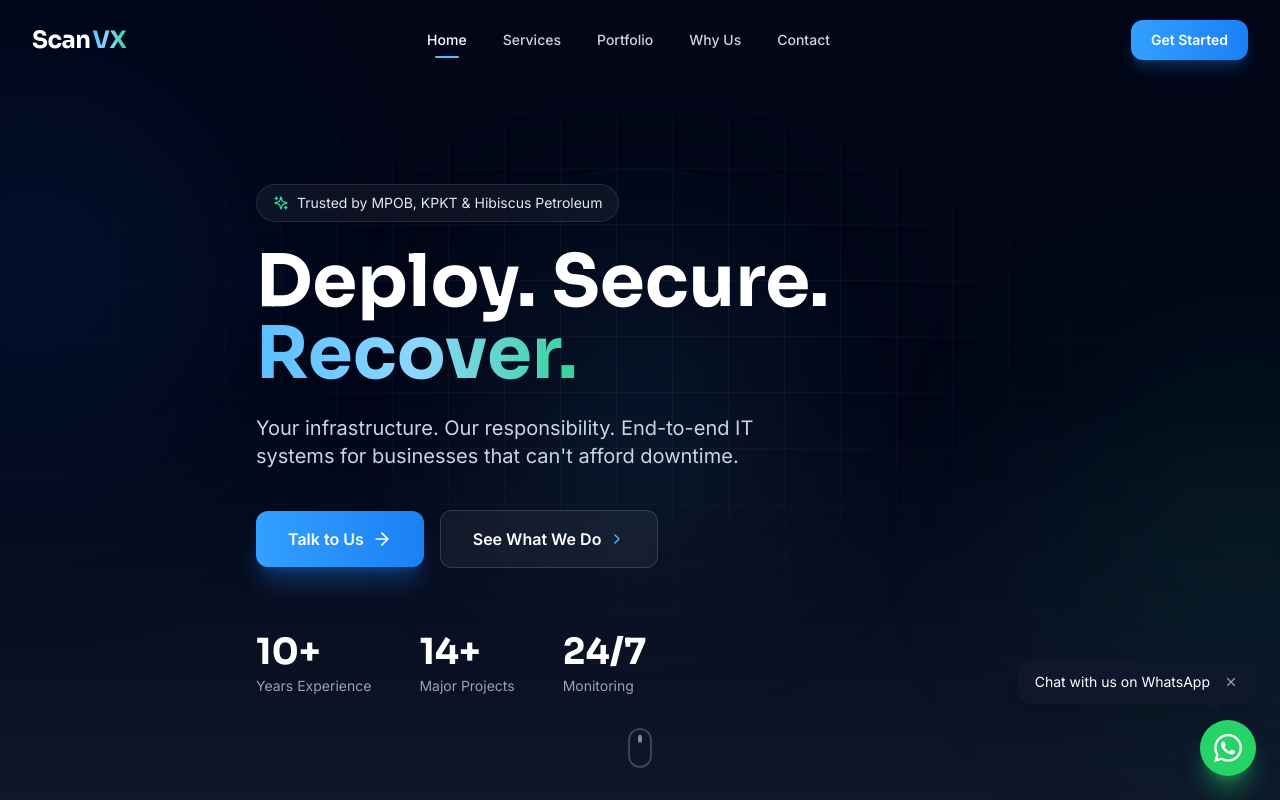
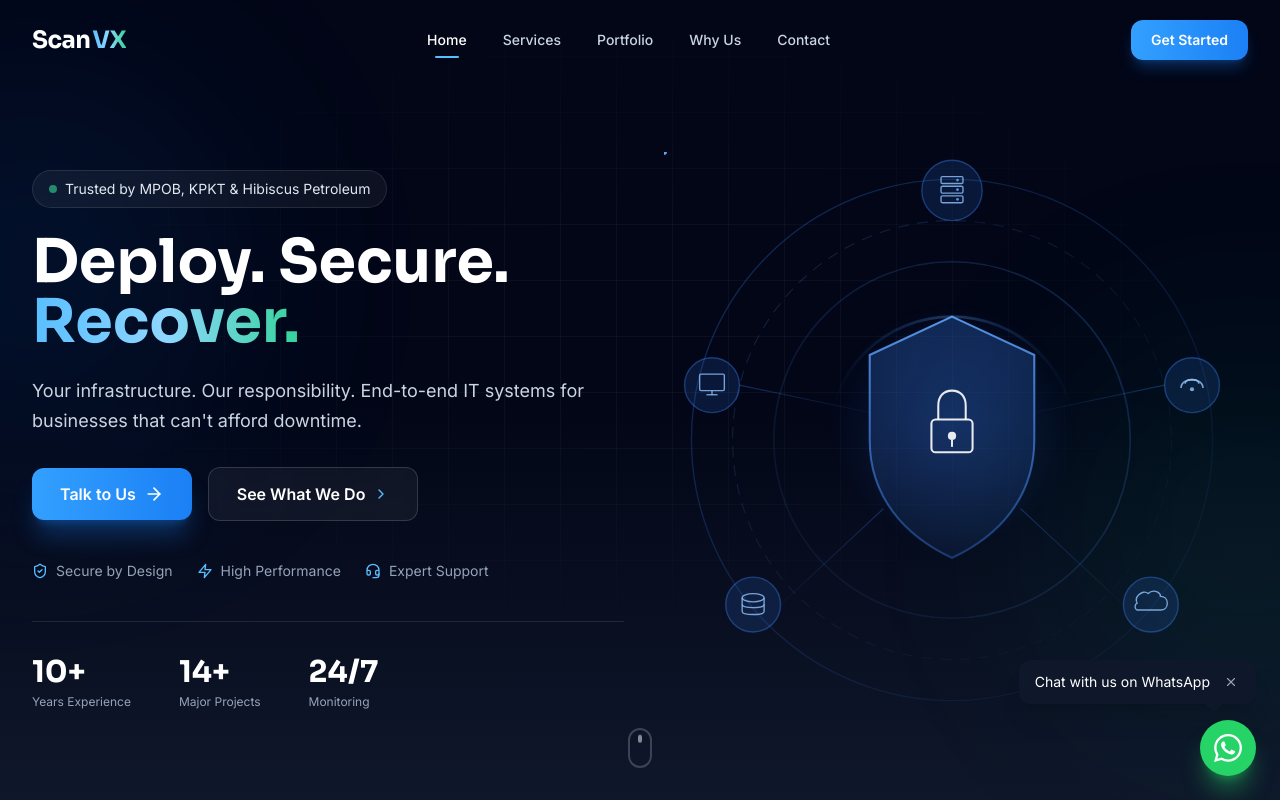
Before and after one commit to fyruz85/scanvx, a React (Vite) app: page / in a window 1280 px wide. Shown: the top 800 px of the page. Built offline with nearby package versions, Linux system fonts and the light colour scheme.

Commit message:
feat: two-column hero with SVG shield illustration, trust badges, animated data particles

```diff
--- a/src/components/Hero.tsx
+++ b/src/components/Hero.tsx
@@ -1,4 +1,140 @@
-import { ArrowRight, ChevronRight, Sparkles } from 'lucide-react';
+import { ArrowRight, ChevronRight, ShieldCheck, Zap, Headset } from 'lucide-react';
+
+function HeroIllustration() {
+  return (
+    <svg viewBox="0 0 420 420" className="w-full max-w-md lg:max-w-lg xl:max-w-xl" xmlns="http://www.w3.org/2000/svg">
+      {/* Outer ring */}
+      <circle cx="210" cy="210" r="190" fill="none" stroke="url(#ring1)" strokeWidth="1" opacity="0.3"/>
+      <circle cx="210" cy="210" r="160" fill="none" stroke="url(#ring2)" strokeWidth="0.8" opacity="0.2" strokeDasharray="8 6"/>
+      <circle cx="210" cy="210" r="130" fill="none" stroke="url(#ring3)" strokeWidth="1.2" opacity="0.25"/>
+
+      {/* Glow behind shield */}
+      <circle cx="210" cy="200" r="90" fill="url(#centerGlow)" opacity="0.4"/>
+
+      {/* Central shield */}
+      <path d="M210 120 L270 148 L270 210 C270 252 244 280 210 296 C176 280 150 252 150 210 L150 148 Z"
+        fill="url(#shieldGrad)" stroke="url(#shieldStroke)" strokeWidth="1.5" opacity="0.9"/>
+
+      {/* Lock icon inside shield */}
+      <rect x="195" y="195" width="30" height="24" rx="3" fill="none" stroke="white" strokeWidth="1.5" opacity="0.9"/>
+      <path d="M200 195 L200 185 C200 178 204 174 210 174 C216 174 220 178 220 185 L220 195"
+        fill="none" stroke="white" strokeWidth="1.5" opacity="0.9"/>
+      <circle cx="210" cy="207" r="3" fill="white" opacity="0.9"/>
+      <line x1="210" y1="210" x2="210" y2="215" stroke="white" strokeWidth="1.5" opacity="0.9"/>
+
+      {/* Orbiting nodes */}
+      {/* Top - Server */}
+      <g transform="translate(210, 28)">
+        <circle r="22" fill="rgba(59,130,246,0.15)" stroke="rgba(59,130,246,0.4)" strokeWidth="1"/>
+        <rect x="-8" y="-10" width="16" height="5" rx="1" fill="none" stroke="rgba(147,197,253,0.8)" strokeWidth="1"/>
+        <rect x="-8" y="-3" width="16" height="5" rx="1" fill="none" stroke="rgba(147,197,253,0.8)" strokeWidth="1"/>
+        <rect x="-8" y="4" width="16" height="5" rx="1" fill="none" stroke="rgba(147,197,253,0.8)" strokeWidth="1"/>
+        <circle cx="4" cy="-7.5" r="1" fill="rgba(96,165,250,0.9)"/>
+        <circle cx="4" cy="-0.5" r="1" fill="rgba(96,165,250,0.9)"/>
+        <circle cx="4" cy="6.5" r="1" fill="rgba(96,165,250,0.9)"/>
+      </g>
+
+      {/* Right - Wifi */}
+      <g transform="translate(385, 170)">
+        <circle r="20" fill="rgba(59,130,246,0.15)" stroke="rgba(59,130,246,0.4)" strokeWidth="1"/>
+        <path d="M-8 2 C-8 -6 8 -6 8 2" fill="none" stroke="rgba(147,197,253,0.8)" strokeWidth="1.2"/>
+        <path d="M-5 -1 C-5 -5 5 -5 5 -1" fill="none" stroke="rgba(147,197,253,0.8)" strokeWidth="1.2"/>
+        <circle cx="0" cy="3" r="1.5" fill="rgba(147,197,253,0.8)"/>
+      </g>
+
+      {/* Bottom right - Cloud */}
+      <g transform="translate(355, 330)">
+        <circle r="20" fill="rgba(59,130,246,0.15)" stroke="rgba(59,130,246,0.4)" strokeWidth="1"/>
+        <path d="M-7 4 L7 4 C10 4 12 2 12 -1 C12 -4 10 -6 7 -6 C7 -6 7 -8 5 -9 C3 -10 0 -10 -2 -8 C-4 -10 -7 -9 -9 -7 C-11 -5 -11 -3 -10 -1 C-12 0 -12 3 -10 4 Z"
+          fill="none" stroke="rgba(147,197,253,0.8)" strokeWidth="1"/>
+      </g>
+
+      {/* Bottom left - Database */}
+      <g transform="translate(65, 330)">
+        <circle r="20" fill="rgba(59,130,246,0.15)" stroke="rgba(59,130,246,0.4)" strokeWidth="1"/>
+        <ellipse cx="0" cy="-5" rx="8" ry="3" fill="none" stroke="rgba(147,197,253,0.8)" strokeWidth="1"/>
+        <path d="M-8 -5 L-8 5 C-8 8 8 8 8 5 L8 -5" fill="none" stroke="rgba(147,197,253,0.8)" strokeWidth="1"/>
+        <path d="M-8 0 C-8 3 8 3 8 0" fill="none" stroke="rgba(147,197,253,0.8)" strokeWidth="1"/>
+      </g>
+
+      {/* Left - Monitor */}
+      <g transform="translate(35, 170)">
+        <circle r="20" fill="rgba(59,130,246,0.15)" stroke="rgba(59,130,246,0.4)" strokeWidth="1"/>
+        <rect x="-9" y="-8" width="18" height="12" rx="1" fill="none" stroke="rgba(147,197,253,0.8)" strokeWidth="1"/>
+        <line x1="-4" y1="7" x2="4" y2="7" stroke="rgba(147,197,253,0.8)" strokeWidth="1"/>
+        <line x1="0" y1="4" x2="0" y2="7" stroke="rgba(147,197,253,0.8)" strokeWidth="1"/>
+      </g>
+
+      {/* Connection lines from nodes to center */}
+      <line x1="210" y1="50" x2="210" y2="120" stroke="url(#lineGrad)" strokeWidth="0.8" opacity="0.4"/>
+      <line x1="365" y1="170" x2="270" y2="190" stroke="url(#lineGrad)" strokeWidth="0.8" opacity="0.4"/>
+      <line x1="335" y1="330" x2="260" y2="260" stroke="url(#lineGrad)" strokeWidth="0.8" opacity="0.4"/>
+      <line x1="85" y1="330" x2="160" y2="260" stroke="url(#lineGrad)" strokeWidth="0.8" opacity="0.4"/>
+      <line x1="55" y1="170" x2="150" y2="190" stroke="url(#lineGrad)" strokeWidth="0.8" opacity="0.4"/>
+
+      {/* Data particles along lines */}
+      <circle r="2" fill="#60A5FA" opacity="0.8">
+        <animateMotion dur="3s" repeatCount="indefinite" path="M210,50 L210,120"/>
+      </circle>
+      <circle r="2" fill="#60A5FA" opacity="0.8">
+        <animateMotion dur="3.5s" repeatCount="indefinite" path="M365,170 L270,190"/>
+      </circle>
+      <circle r="2" fill="#60A5FA" opacity="0.6">
+        <animateMotion dur="4s" repeatCount="indefinite" path="M85,330 L160,260"/>
+      </circle>
+      <circle r="1.5" fill="#60A5FA" opacity="0.6">
+        <animateMotion dur="3.2s" repeatCount="indefinite" path="M335,330 L260,260"/>
+      </circle>
+
+      {/* Scanning arc animation */}
+      <path d="M120 210 A90 90 0 0 1 300 210" fill="none" stroke="url(#scanArc)" strokeWidth="2" opacity="0.3" strokeLinecap="round">
+        <animateTransform attributeName="transform" type="rotate" from="0 210 210" to="360 210 210" dur="8s" repeatCount="indefinite"/>
+      </path>
+
+      <defs>
+        <radialGradient id="centerGlow">
+          <stop offset="0%" stopColor="#3B82F6" stopOpacity="0.5"/>
+          <stop offset="100%" stopColor="#3B82F6" stopOpacity="0"/>
+        </radialGradient>
+        <linearGradient id="shieldGrad" x1="0" y1="0" x2="0" y2="1">
+          <stop offset="0%" stopColor="rgba(59,130,246,0.3)"/>
+          <stop offset="100%" stopColor="rgba(59,130,246,0.1)"/>
+        </linearGradient>
+        <linearGradient id="shieldStroke" x1="0" y1="0" x2="0" y2="1">
+          <stop offset="0%" stopColor="#60A5FA"/>
+          <stop offset="100%" stopColor="#3B82F6" stopOpacity="0.4"/>
+        </linearGradient>
+        <linearGradient id="ring1" x1="0" y1="0" x2="1" y2="1">
+          <stop offset="0%" stopColor="#3B82F6"/>
+          <stop offset="100%" stopColor="#3B82F6" stopOpacity="0.1"/>
+        </linearGradient>
+        <linearGradient id="ring2" x1="0" y1="0" x2="1" y2="1">
+          <stop offset="0%" stopColor="#60A5FA"/>
+          <stop offset="100%" stopColor="#3B82F6" stopOpacity="0.1"/>
+        </linearGradient>
+        <linearGradient id="ring3" x1="1" y1="0" x2="0" y2="1">
+          <stop offset="0%" stopColor="#3B82F6"/>
+          <stop offset="100%" stopColor="#60A5FA" stopOpacity="0.2"/>
+        </linearGradient>
+        <linearGradient id="lineGrad" x1="0" y1="0" x2="0" y2="1">
+          <stop offset="0%" stopColor="#3B82F6" stopOpacity="0.8"/>
+          <stop offset="100%" stopColor="#3B82F6" stopOpacity="0.1"/>
+        </linearGradient>
+        <linearGradient id="scanArc" x1="0" y1="0" x2="1" y2="0">
+          <stop offset="0%" stopColor="#3B82F6" stopOpacity="0"/>
+          <stop offset="50%" stopColor="#60A5FA" stopOpacity="1"/>
+          <stop offset="100%" stopColor="#3B82F6" stopOpacity="0"/>
+        </linearGradient>
+      </defs>
+    </svg>
+  );
+}
+
+const trustBadges = [
+  { icon: ShieldCheck, label: 'Secure by Design' },
+  { icon: Zap, label: 'High Performance' },
+  { icon: Headset, label: 'Expert Support' },
+];
 
 export function Hero() {
   const scrollTo = (id: string) =>
@@ -9,7 +145,7 @@ export function Hero() {
       id="home"
       className="relative flex min-h-screen items-center overflow-hidden bg-ink-950 pt-16 lg:pt-20"
     >
-      {/* Background: gradient first, then grid on top */}
+      {/* Background layers */}
       <div className="absolute inset-0 bg-gradient-to-b from-ink-950 via-ink-950/80 to-ink-900" />
       <div className="absolute inset-0 hero-grid" />
 
@@ -19,60 +155,77 @@ export function Hero() {
         className="absolute -right-40 bottom-20 h-96 w-96 rounded-full bg-accent-500/15 blur-[120px] animate-pulse-glow"
         style={{ animationDelay: '1.5s' }}
       />
-      <div className="absolute left-1/2 top-1/3 h-72 w-72 -translate-x-1/2 rounded-full bg-brand-400/10 blur-[100px]" />
 
       <div className="container-mx container-px relative z-10">
-        <div className="max-w-3xl">
+        <div className="grid items-center gap-12 lg:grid-cols-2 lg:gap-8">
+          {/* Left — Copy */}
+          <div>
             {/* Badge */}
             <div className="mb-6 inline-flex items-center gap-2 rounded-full border border-white/10 bg-white/5 px-4 py-2 text-sm text-ink-200 backdrop-blur-sm animate-fade-in">
-            <Sparkles className="h-4 w-4 text-accent-400" />
+              <span className="h-2 w-2 rounded-full bg-accent-400 animate-pulse" />
               <span>Trusted by MPOB, KPKT & Hibiscus Petroleum</span>
             </div>
 
             {/* Headline */}
-          <h1 className="font-display text-4xl font-bold leading-[1.1] text-white text-balance sm:text-5xl lg:text-6xl xl:text-7xl">
+            <h1 className="font-display text-4xl font-bold leading-[1.1] text-white text-balance sm:text-5xl lg:text-5xl xl:text-6xl">
               Deploy. Secure.{' '}
               <span className="gradient-text">Recover.</span>
             </h1>
 
             {/* Subtext */}
-          <p className="mt-6 max-w-xl text-lg leading-relaxed text-ink-300 sm:text-xl">
+            <p className="mt-6 max-w-xl text-lg leading-relaxed text-ink-300">
               Your infrastructure. Our responsibility. End-to-end IT systems
               for businesses that can&apos;t afford downtime.
             </p>
 
             {/* CTAs */}
-          <div className="mt-10 flex flex-col gap-4 sm:flex-row sm:items-center">
+            <div className="mt-8 flex flex-col gap-4 sm:flex-row sm:items-center">
               <button
                 onClick={() => scrollTo('contact')}
-              className="group inline-flex items-center justify-center gap-2 rounded-xl bg-gradient-to-r from-brand-500 to-brand-600 px-8 py-4 text-base font-semibold text-white shadow-xl shadow-brand-600/30 transition-all duration-300 hover:shadow-brand-600/50 hover:brightness-110 active:scale-[0.98]"
+                className="group inline-flex items-center justify-center gap-2 rounded-xl bg-gradient-to-r from-brand-500 to-brand-600 px-7 py-3.5 text-base font-semibold text-white shadow-xl shadow-brand-600/30 transition-all duration-300 hover:shadow-brand-600/50 hover:brightness-110 active:scale-[0.98]"
               >
                 Talk to Us
                 <ArrowRight className="h-5 w-5 transition-transform group-hover:translate-x-1" />
               </button>
               <button
                 onClick={() => scrollTo('services')}
-              className="group inline-flex items-center justify-center gap-2 rounded-xl border border-white/15 bg-white/5 px-8 py-4 text-base font-semibold text-white backdrop-blur-sm transition-all duration-300 hover:bg-white/10"
+                className="group inline-flex items-center justify-center gap-2 rounded-xl border border-white/15 bg-white/5 px-7 py-3.5 text-base font-semibold text-white backdrop-blur-sm transition-all duration-300 hover:bg-white/10"
               >
                 See What We Do
                 <ChevronRight className="h-4 w-4 text-brand-400" />
               </button>
             </div>
 
+            {/* Trust badges */}
+            <div className="mt-10 flex flex-wrap items-center gap-6">
+              {trustBadges.map((badge) => (
+                <div key={badge.label} className="flex items-center gap-2 text-sm text-ink-400">
+                  <badge.icon className="h-4 w-4 text-brand-400" strokeWidth={2} />
+                  <span>{badge.label}</span>
+                </div>
+              ))}
+            </div>
+
             {/* Stats */}
-          <div className="mt-16 flex flex-wrap gap-8 sm:gap-12">
+            <div className="mt-10 flex flex-wrap gap-8 border-t border-white/10 pt-8 sm:gap-12">
               {[
                 { value: '10+', label: 'Years Experience' },
                 { value: '14+', label: 'Major Projects' },
                 { value: '24/7', label: 'Monitoring' },
               ].map((stat) => (
                 <div key={stat.label}>
-                <div className="font-display text-3xl font-bold text-white sm:text-4xl">
+                  <div className="font-display text-2xl font-bold text-white sm:text-3xl">
                     {stat.value}
                   </div>
-                <div className="mt-1 text-sm text-ink-400">{stat.label}</div>
+                  <div className="mt-1 text-xs text-ink-400">{stat.label}</div>
                 </div>
               ))}
+            </div>
+          </div>
+
+          {/* Right — Illustration */}
+          <div className="hidden lg:flex lg:items-center lg:justify-center">
+            <HeroIllustration />
           </div>
         </div>
       </div>
```
Lines whose indentation alone changed are shown as unchanged.
